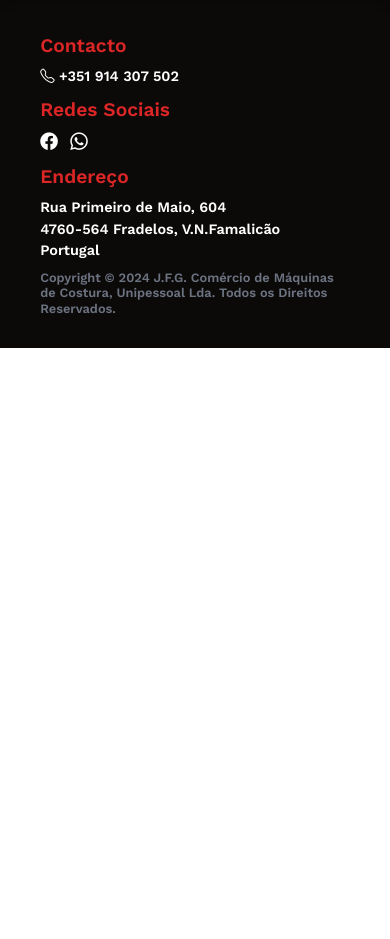
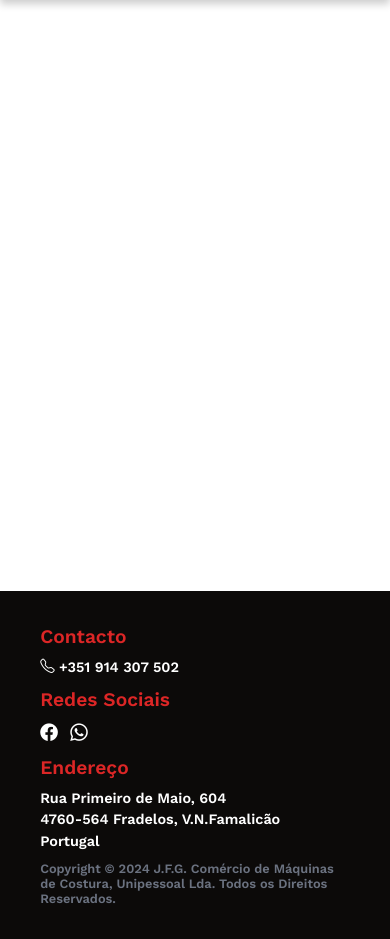
Before and after one commit to GOMES31/jfg-costura, a Django app: template website/templates/website/main.html in a window 390 px wide. Shown: the part 75-1014 px from the top of the page. Before the commit the page ends 423 px from the top, so only its background shows below. Run offline with Django 5.2, Linux system fonts and the light colour scheme; the template is opened without the code that fills it, so the values that code supplies are empty; some libraries are stand-ins or nearby versions.

Commit message:
version 2.0

```diff
--- a/static/styles/main.css
+++ b/static/styles/main.css
@@ -63,7 +63,7 @@
 .page-container {
     display: flex;
     flex-direction: column;
-    min-height: 100%;
+    min-height: 70%;
 }
 
 /* Transitions for smooth content update */
@@ -816,6 +816,11 @@
 
 /* Smaller screens and mobile */
 @media screen and (max-width: 768px) {
+
+    .email-sent-container {
+        max-width: 80%;
+    }
+
     .footer-content {
         gap: 0.5rem;
     }
@@ -930,14 +935,9 @@
         max-width: 95%;
     }
 
-
 }
 
 @media screen and (max-width: 480px) {
-
-    .page-container {
-        min-height: max-content;
-    }
 
     .footer-content {
         flex-direction: column;
--- a/website/templates/website/main.html
+++ b/website/templates/website/main.html
@@ -19,18 +19,19 @@
 </head>
 
 <body>
+
+  {% include 'website/partials/header.html' %}
+
   <main class="page-container">
-    {% include 'website/partials/header.html' %}
-
     <div id="content" >
       {% block content %}
 
       {% endblock content %}
     </div>
-
   </main>
 
   {% include 'website/partials/footer.html' %}
+
 
 
   <script src="{% static 'js/header.js' %}"></script>
--- a/website/views.py
+++ b/website/views.py
@@ -76,7 +76,8 @@
                 send_mail(subject, message_body, from_email, recipient_list)
                 messages.success(request, "Email enviado com sucesso!")
 
-                return render(request, 'website/partials/email-sent.html', {"name": name})
+                if request.headers.get('HX-Request') == 'true':
+                    return render(request, 'website/partials/email-sent.html', {"name": name})
             except Exception as e:
                 messages.error(request, f"Um erro ocorreu a tentar enviar o email!")
 
```
